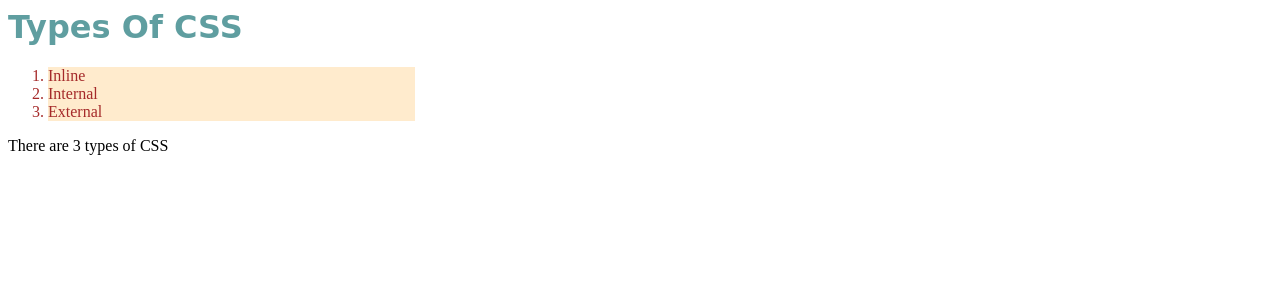
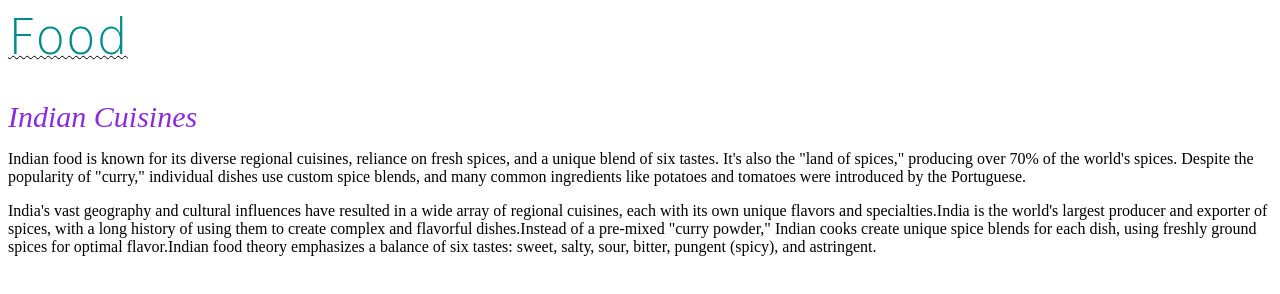
Before and after one commit to Gitty-spec980/Anju-coding-projet, a plain HTML site: page styling.html in a window 1280 px wide. Drawn offline with Linux system fonts and the light colour scheme.

Commit message:
initial commit

```diff
--- /dev/null
+++ b/Style.css
@@ -0,0 +1,22 @@
+h1{
+    font-size: 50px;
+    font-family: cursive;
+    font-weight: lighter;
+    color: darkcyan;
+    text-decoration-line:underline;
+    text-decoration-color: black;
+    text-decoration-thickness:1px;
+    text-decoration-style: wavy;
+
+}
+a {
+    text-decoration: none;
+    font-size: 30px;
+    color: blueviolet;
+    /* font-variant: small-caps; */
+    font-style: oblique;
+
+}
+a:hover{
+    color: aqua;
+}
--- a/styling.html
+++ b/styling.html
@@ -1,22 +1,47 @@
 <html>
     <head>
+        <link rel="stylesheet" href="Style.css" type="text/css">
         <style>
+/*
             li{
                 background-color: blanchedalmond;
                 width: 30%;
                 color: brown;
-            }
+            } */
         </style>
 
 
     </head>
     <body>
-        <h1 style="color: cadetblue; font-family: cursive;"> Types Of CSS </h1>
+        <h1> Food</h1>
+        <a href="https://en.wikipedia.org/wiki/Indian_cuisine" target="_blank">Indian Cuisines</a>
+        <p> Indian food is known for its diverse regional cuisines, reliance on fresh spices, and a unique blend of six tastes. It's
+        also the "land of spices," producing over 70% of the world's spices. Despite the popularity of "curry," individual
+        dishes use custom spice blends, and many common ingredients like potatoes and tomatoes were introduced by the
+        Portuguese.</p>
+        <p>India's vast geography and cultural influences have resulted in a wide array of regional cuisines, each with its own
+        unique flavors and specialties.India is the world's largest producer and exporter of spices, with a long history of using them to create complex and
+        flavorful dishes.Instead of a pre-mixed "curry powder," Indian cooks create unique spice blends for each dish, using freshly ground
+        spices for optimal flavor.Indian food theory emphasizes a balance of six tastes: sweet, salty, sour, bitter, pungent (spicy), and astringent.</p>
+
+
+
+
+
+
+
+
+
+
+
+
+
+        <!-- <h1 style="color: cadetblue; font-family: cursive;"> Types Of CSS </h1>
         <ol>
             <li> Inline </li>
             <li> Internal</li>
             <li> External</li>
         </ol>
-        <p> There are 3 types of CSS</p>
+        <p> There are 3 types of CSS</p> -->
     </body>
 </html>
```
